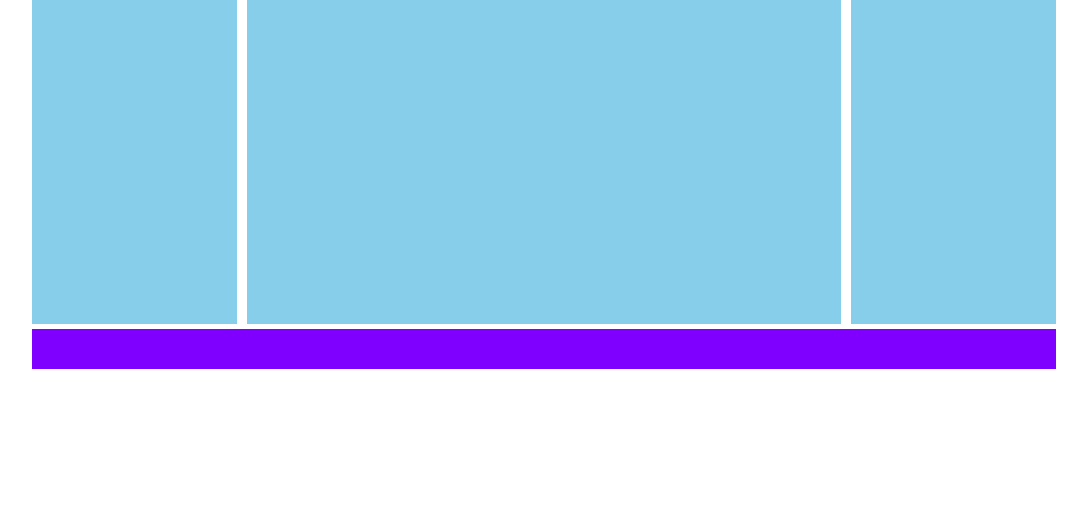
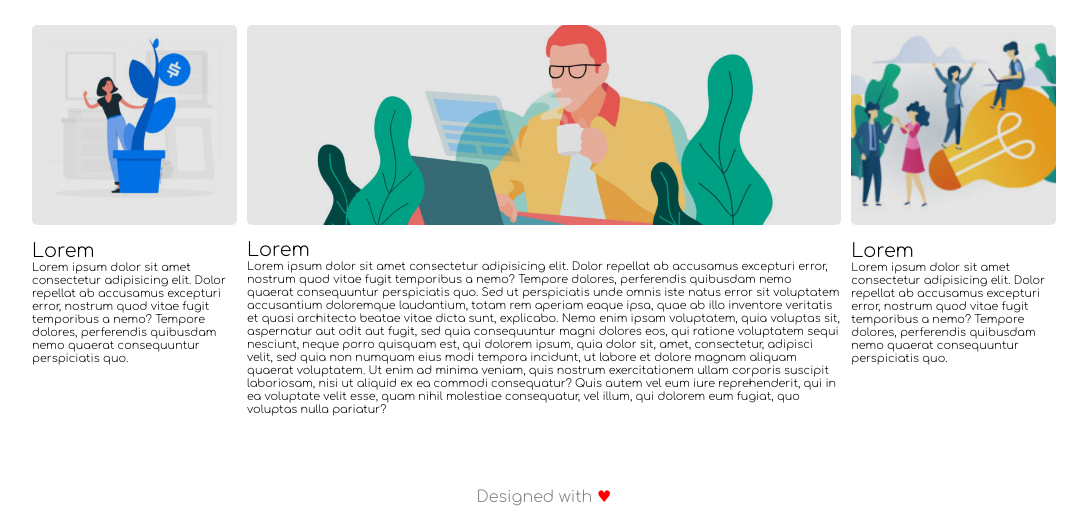
Before and after one commit to Ivztoz8/htmlcss-wp, a plain HTML site: page index.html in a window 1280 px wide. Shown: the part 564-1086 px from the top of the page, without its empty margins (96-1183 px from the left). Before the commit the page ends 959 px from the top, so only its background shows below. Drawn offline with Linux system fonts and the light colour scheme.

Commit message:
Stp 4: End of line, designed with

```diff
--- a/assets/css/style.css
+++ b/assets/css/style.css
@@ -30,9 +30,10 @@ header{
 
 
 footer{
-    background-color: rgb(128, 0, 255);
     width: 100%;
     height: 40px;
+    margin-top: 3%;
+    padding-top: 3%;
 }
 
 /* Set up section tags */
@@ -44,6 +45,7 @@ footer{
     border-right: 1px solid lightgray;
     padding-right: 10px;
 }
+
 
 #form-gold {
     background-image: url(./../img/banner.jpg);
@@ -80,6 +82,7 @@ footer{
 #form-blue {
     width: 100%;
     height: 400px;
+    margin-top: 2%;
 }
 
 #row {
@@ -89,17 +92,40 @@ footer{
 
 .columns{
     display: inline-block;
-    background-color:skyblue;
     width: 20%;
-    height: 85%;
+    height: 100%;
+    position: relative;
+    border-radius: 5px;
 }
 
 #column-c {
-    background-color:skyblue;
+    display: inline-block;
     width: 58%;
-    height: 85%;
+    height: 100%;
+    position: relative;
+    border-radius: 5px;
 }
 
+#divformpht1{
+    width: 100%;
+    height: 50%;
+    position: absolute;
+    border-radius: 5px;
+}
+
+#divformpht2{
+    width: 100%;
+    height: 50%;
+    position: absolute;
+    border-radius: 5px;
+}
+
+#divformpht3{
+    width: 100%;
+    height: 50%;
+    position: absolute;
+    border-radius: 5px;
+}
 
 /* Menu principale */
 
@@ -135,8 +161,32 @@ footer{
     margin: 2% 0;
 }
 
+.marginb4{
+    margin: 4% 0;
+}
+
 .marginlft{
     margin-left: 1%;
+}
+
+.margint05{
+    margin-top: 5%;
+}
+
+.margint01{
+    margin-top: 1%;
+}
+
+.margint1{
+    margin-top: 1%;
+}
+
+.margint50{
+    margin-top: 105%;
+}
+
+.margint5{
+    margin-top: 36%;
 }
 
 .floatleft{
@@ -145,6 +195,13 @@ footer{
 
 .floatright{
     float: right;
+}
+
+.font1{
+    font-size: 1em;
+    color: gray;
+    vertical-align: middle;
+    text-align: center;
 }
 
 .fontsmall{
@@ -156,6 +213,37 @@ footer{
     color: gray;
 }
 
+.fontsmall2{
+    font-size: 0.7em;
+}
+
 .fontbig{
     font-size: 1.2em;
 }
+
+
+
+.backgrimg1{
+    background-image: url(./../img/img-1.jpg);
+    background-position: center;
+    background-repeat: no-repeat;
+    background-size: 100%;
+}
+
+.backgrimg2{
+    background-image: url(./../img/banner-2.jpg);
+    background-position:0%;
+    background-repeat: no-repeat;
+    background-size: cover;
+}
+
+.backgrimg3{
+    background-image: url(./../img/img-3.jpg);
+    background-position:center;
+    background-repeat: no-repeat;
+    background-size: cover;
+}
+
+.heartred{
+    color: red;
+}
--- a/index.html
+++ b/index.html
@@ -37,7 +37,7 @@
               </nav>
         </div>
     </header>
-    <main>
+    <main class="clearfix">
         <!--forms-->
             <div id="form-gold" class="margin2">
                 <div class="shadow">
@@ -49,15 +49,42 @@
                 </div>
             </div>
             <div id="form-blue" class="margin05 clearfix">
-                <div id="row" class="margin2"><h1>Leadership</h1><div class="fontsmall1">Fertenum urna a libero tempus</div> </div>
+                <div id="row" class="margin2 marginb4"><h1>Leadership</h1><div class="fontsmall1">Fertenum urna a libero tempus</div> </div>
+
                 <!--Columns-->
                 <div class="columns floatleft">
-                    <div class=""></div>
+                    <div id="divformpht1" class="backgrimg1"><div class="shadow"></div></div>
+                    <div class="fontbig margint50 marginb3">Lorem</div>
+                    <p class="fontsmall2">
+                        Lorem ipsum dolor sit amet consectetur adipisicing
+                        elit. Dolor repellat ab accusamus excepturi error, nostrum quod vitae fugit temporibus a nemo? Tempore dolores,
+                        perferendis quibusdam nemo quaerat consequuntur perspiciatis quo.
+                    </p>
                 </div>
-                <div id="column-c" class="floatleft marginlft"></div>
-                <div class="columns floatright"></div>
-            </div>
+                <div id="column-c" class="floatleft marginlft">
+                    <div id="divformpht2" class="backgrimg2"><div class="shadow"></div></div>
+                    <div class="fontbig margint5 marginb3">Lorem</div>
+                    <p class="fontsmall2">
+                        Lorem ipsum dolor sit amet consectetur adipisicing
+                        elit. Dolor repellat ab accusamus excepturi error, nostrum quod vitae fugit temporibus a nemo? Tempore dolores,
+                        perferendis quibusdam nemo quaerat consequuntur perspiciatis quo.
+                        Sed ut perspiciatis unde omnis iste natus error sit voluptatem accusantium doloremque laudantium, totam rem aperiam eaque ipsa, quae ab illo inventore veritatis et quasi architecto beatae vitae dicta sunt, explicabo. Nemo enim ipsam voluptatem, quia voluptas sit, aspernatur aut odit aut fugit, sed quia consequuntur magni dolores eos, qui ratione voluptatem sequi nesciunt, neque porro quisquam est, qui dolorem ipsum, quia dolor sit, amet, consectetur, adipisci velit, sed quia non numquam eius modi tempora incidunt, ut labore et dolore magnam aliquam quaerat voluptatem. Ut enim ad minima veniam, quis nostrum exercitationem ullam corporis suscipit laboriosam, nisi ut aliquid ex ea commodi consequatur?
+                        Quis autem vel eum iure reprehenderit, qui in ea voluptate velit esse, quam nihil molestiae consequatur, vel illum, qui dolorem eum fugiat, quo voluptas nulla pariatur?
+                    </p>
+                </div>
+                <div class="columns floatright">
+                    <div id="divformpht3" class="backgrimg3"><div class="shadow"></div></div>
+                        <div class="fontbig margint50 marginb3">Lorem</div>
+                    <p class="fontsmall2">
+                        Lorem ipsum dolor sit amet consectetur adipisicing
+                        elit. Dolor repellat ab accusamus excepturi error, nostrum quod vitae fugit temporibus a nemo? Tempore dolores,
+                        perferendis quibusdam nemo quaerat consequuntur perspiciatis quo.
+                    </p>
+                    </div>
+                </div>
     </main>
-    <footer></footer>
+    <footer class="font1">
+        Designed with <span class="heartred">&#9829;</span>
+    </footer>
 </body>
 </html>
```
